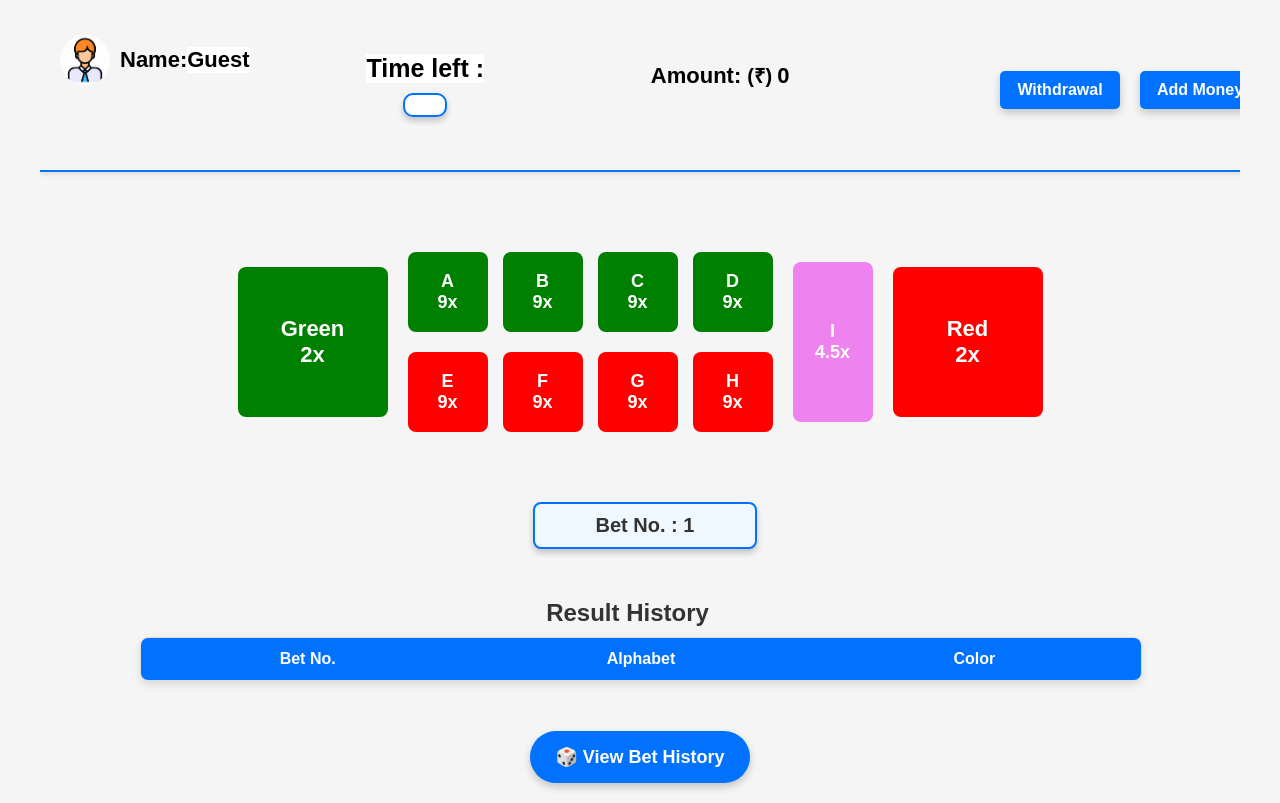
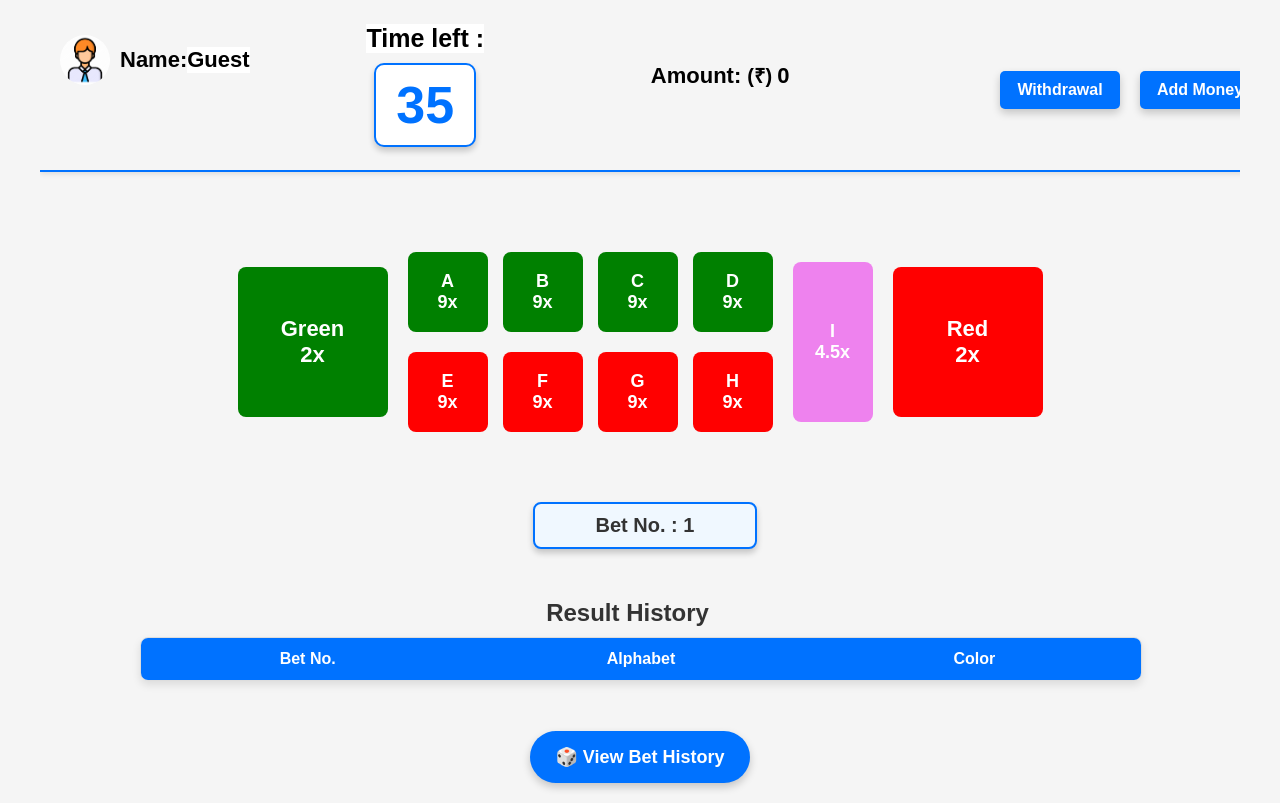
Before and after one commit to kanika-1007/SethColorPredictionFrontened, a website: page dashboard.html in a window 1280 px wide. Drawn offline with Linux system fonts and the light colour scheme; no server answers.

Commit message:
Update dashboard.html

```diff
--- a/dashboard.html
+++ b/dashboard.html
@@ -23,7 +23,7 @@
         <!--Timer details-->
         <div class="timer-container">
             <div class="timer-label">Time left :</div>
-            <div class="flip" id="flip"></div>
+            <div class="flip" id="flip">35</div>
         </div>
 
         <div class="balance-info">
```
